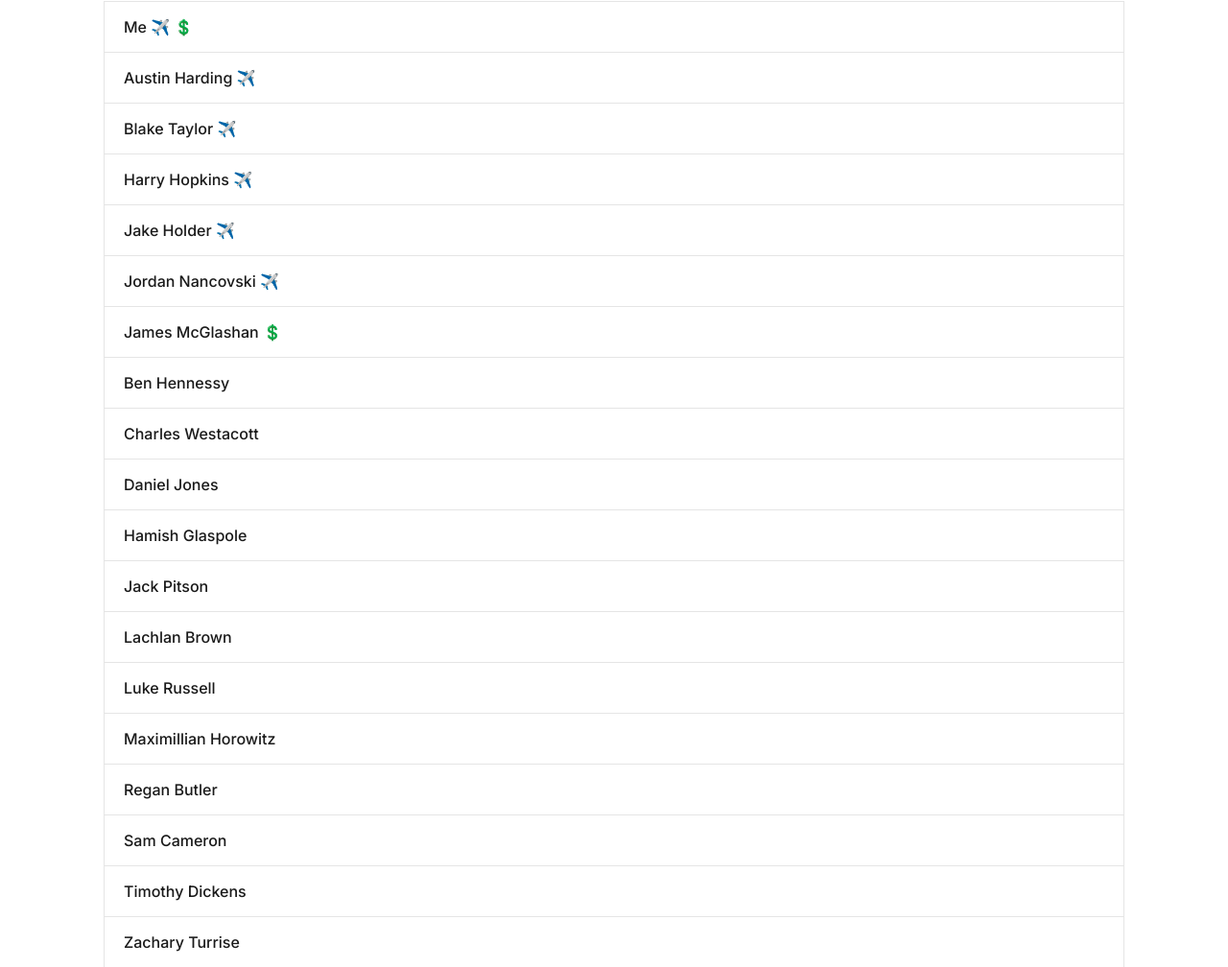
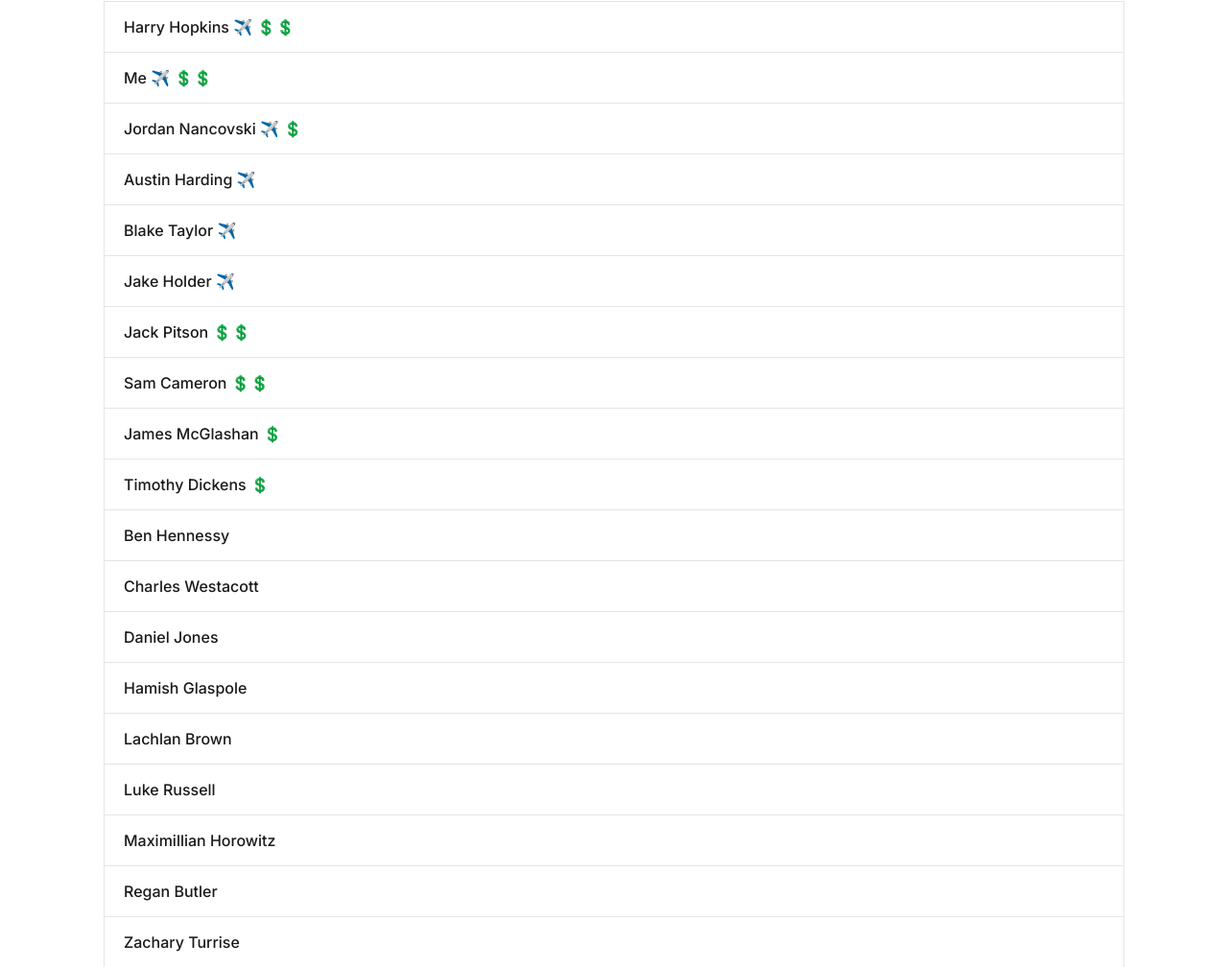
Before and after one commit to dmcassidy97-lgtm/barkus-bucks-2027, a website: page public/attendees.html in a window 1280 px wide. Shown: the part 599-1607 px from the top of the page at 96% size. Drawn offline with Linux system fonts and the light colour scheme.

Commit message:
Update attendee payment icons and re-sort

```diff
--- a/public/attendees.html
+++ b/public/attendees.html
@@ -48,24 +48,24 @@
     </div>
 
     <ul class="attendee-list" id="attendee-list">
-      <li class="attendee-row"><span class="name">Me ✈️ 💲</span></li>
+      <li class="attendee-row"><span class="name">Harry Hopkins ✈️ 💲💲</span></li>
+      <li class="attendee-row"><span class="name">Me ✈️ 💲💲</span></li>
+      <li class="attendee-row"><span class="name">Jordan Nancovski ✈️ 💲</span></li>
       <li class="attendee-row"><span class="name">Austin Harding ✈️</span></li>
       <li class="attendee-row"><span class="name">Blake Taylor ✈️</span></li>
-      <li class="attendee-row"><span class="name">Harry Hopkins ✈️</span></li>
       <li class="attendee-row"><span class="name">Jake Holder ✈️</span></li>
-      <li class="attendee-row"><span class="name">Jordan Nancovski ✈️</span></li>
+      <li class="attendee-row"><span class="name">Jack Pitson 💲💲</span></li>
+      <li class="attendee-row"><span class="name">Sam Cameron 💲💲</span></li>
       <li class="attendee-row"><span class="name">James McGlashan 💲</span></li>
+      <li class="attendee-row"><span class="name">Timothy Dickens 💲</span></li>
       <li class="attendee-row"><span class="name">Ben Hennessy</span></li>
       <li class="attendee-row"><span class="name">Charles Westacott</span></li>
       <li class="attendee-row"><span class="name">Daniel Jones</span></li>
       <li class="attendee-row"><span class="name">Hamish Glaspole</span></li>
-      <li class="attendee-row"><span class="name">Jack Pitson</span></li>
       <li class="attendee-row"><span class="name">Lachlan Brown</span></li>
       <li class="attendee-row"><span class="name">Luke Russell</span></li>
       <li class="attendee-row"><span class="name">Maximillian Horowitz</span></li>
       <li class="attendee-row"><span class="name">Regan Butler</span></li>
-      <li class="attendee-row"><span class="name">Sam Cameron</span></li>
-      <li class="attendee-row"><span class="name">Timothy Dickens</span></li>
       <li class="attendee-row"><span class="name">Zachary Turrise</span></li>
       <li class="attendee-row"><span class="name">Pat (maybe)</span></li>
       <li class="attendee-row"><span class="name">Hubbard (maybe)</span></li>
```
